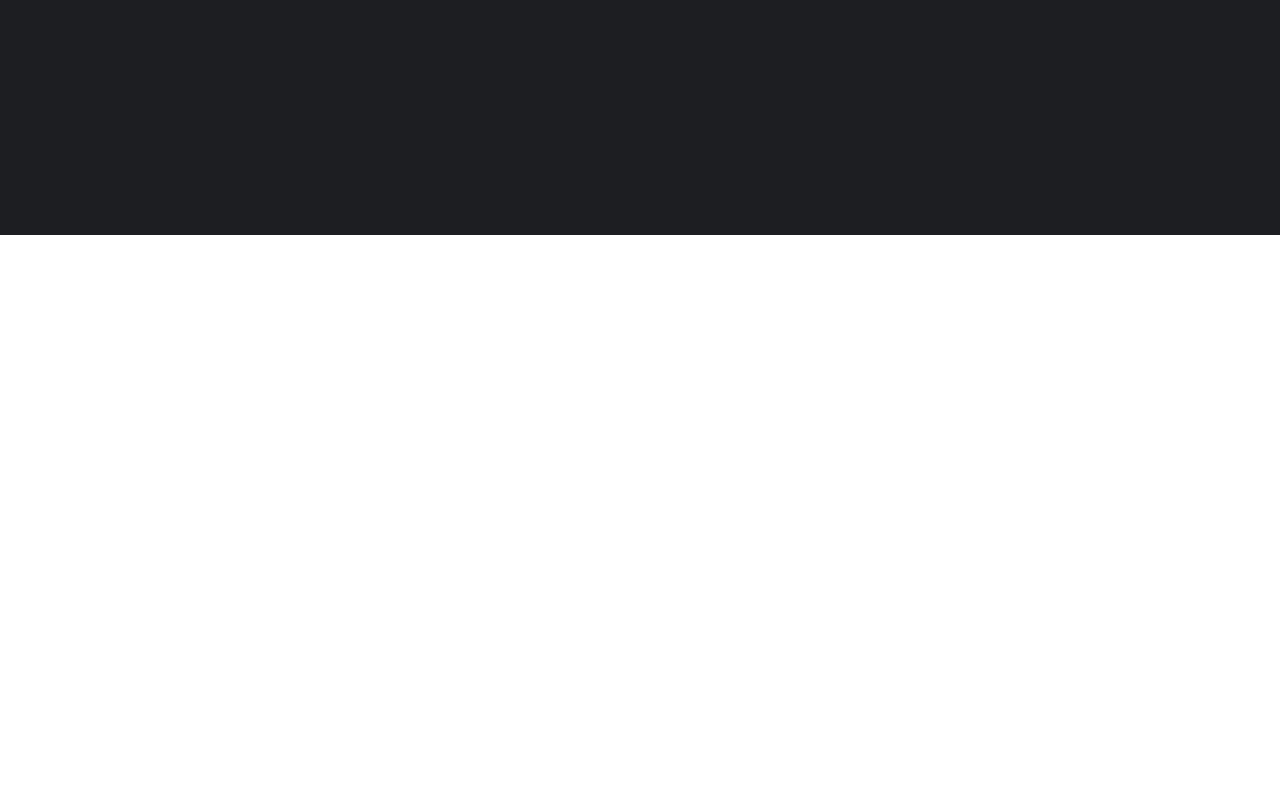
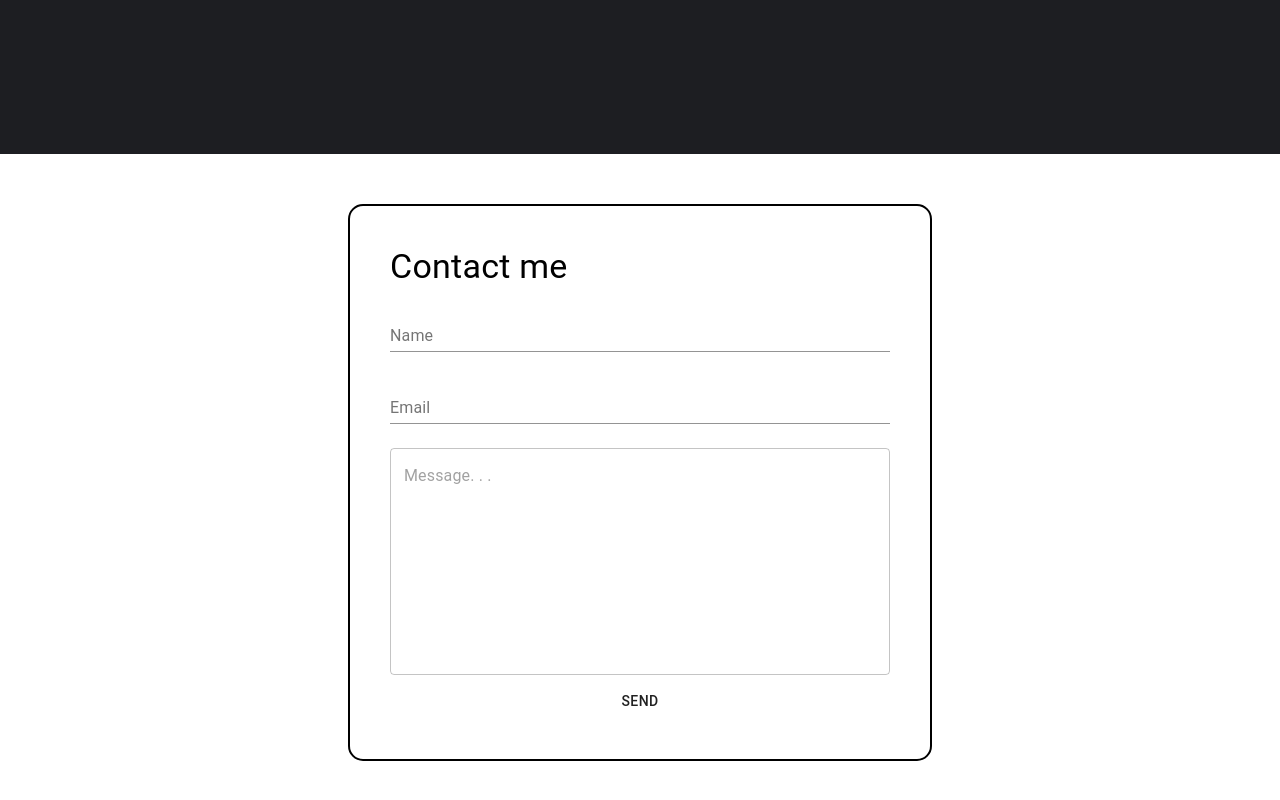
Before and after one commit to JethroNatividad/my-portfolio, a React (Create React App) app: page / in a window 1280 px wide. Shown: the part 1776-2576 px from the top of the page. Before the commit the page ends 2011 px from the top, so only its background shows below. Built offline with nearby package versions, Linux system fonts and the light colour scheme.

Commit message:
add contact

```diff
--- a/src/App.css
+++ b/src/App.css
@@ -8,12 +8,15 @@
   display: none;
 }
 .app__header {
+  position: fixed;
   width: 100vw;
   display: flex;
   align-items: center;
   justify-content: space-between;
   border-bottom: 1px solid #1d1e22;
   background-color: #393f4d;
+  margin-bottom: 81px;
+  z-index: 100;
 }
 .app__headerLogo {
   object-fit: contain;
@@ -131,3 +134,19 @@
   line-height: 2;
   color: #d4d4dc;
 }
+.app__contact {
+  min-height: 700px;
+  display: flex;
+  flex-direction: column;
+  background-color: #fff;
+  align-items: center;
+}
+.app__contact form {
+  margin-top: 50px;
+  display: flex;
+  flex-direction: column;
+  width: 500px;
+  border: 2px solid black;
+  border-radius: 15px;
+  padding: 40px;
+}
--- a/src/App.js
+++ b/src/App.js
@@ -1,4 +1,4 @@
-import { Typography } from '@material-ui/core';
+import { Button, TextField, Typography } from '@material-ui/core';
 import React from 'react';
 import './App.css';
 import logo from './logo.png';
@@ -75,13 +75,23 @@ function App() {
           </p>
         </div>
       </div>
-
-      {/* Contact section */}
-      {/* Form */}
-      {/* username */}
-      {/* email */}
-      {/* message */}
-      {/* send button */}
+      <div className='app__contact'>
+        <form>
+          <Typography variant='h4'>Contact me</Typography>
+          <TextField margin='normal' label='Name' />
+          <TextField margin='normal' label='Email' />
+          <TextField
+            margin='normal'
+            placeholder='Message. . . '
+            multiline
+            rows={10}
+            variant='outlined'
+          />
+          <Button variant='border' color='primary'>
+            Send
+          </Button>
+        </form>
+      </div>
     </div>
   );
 }
```
